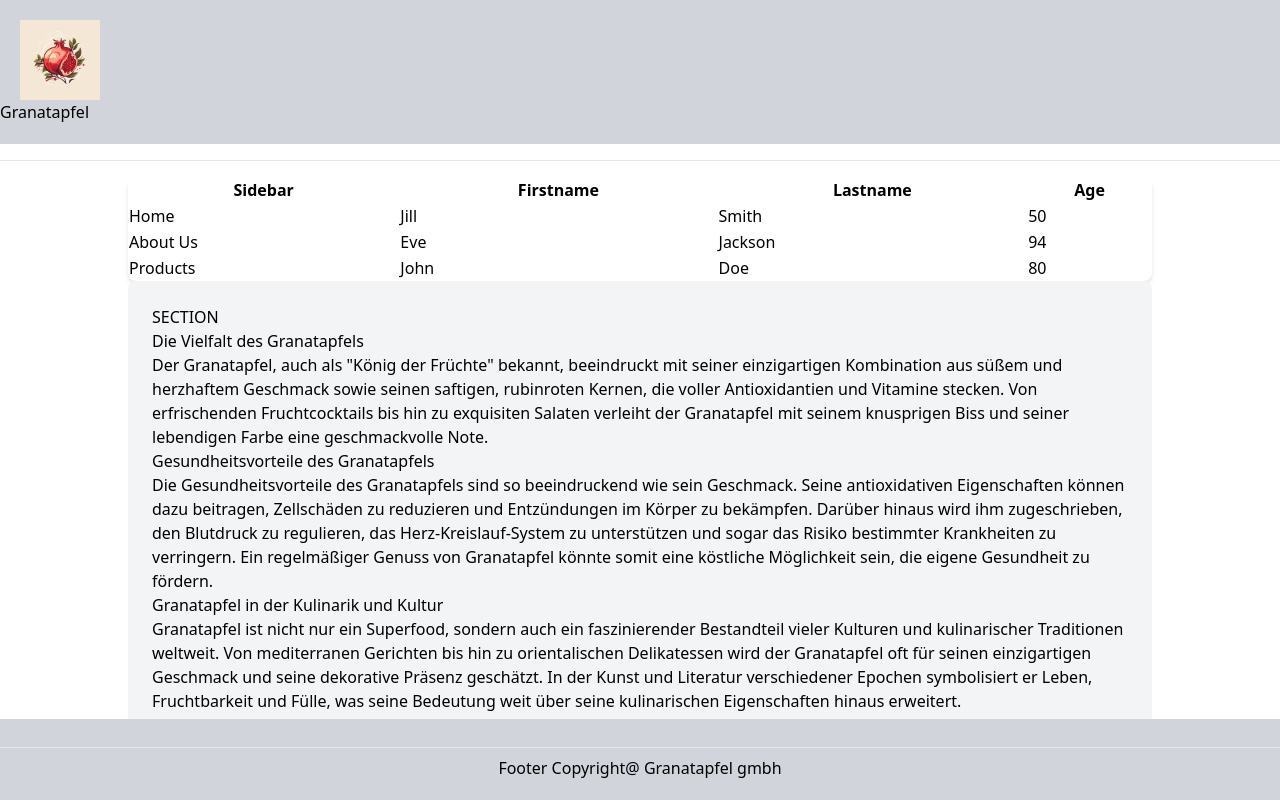
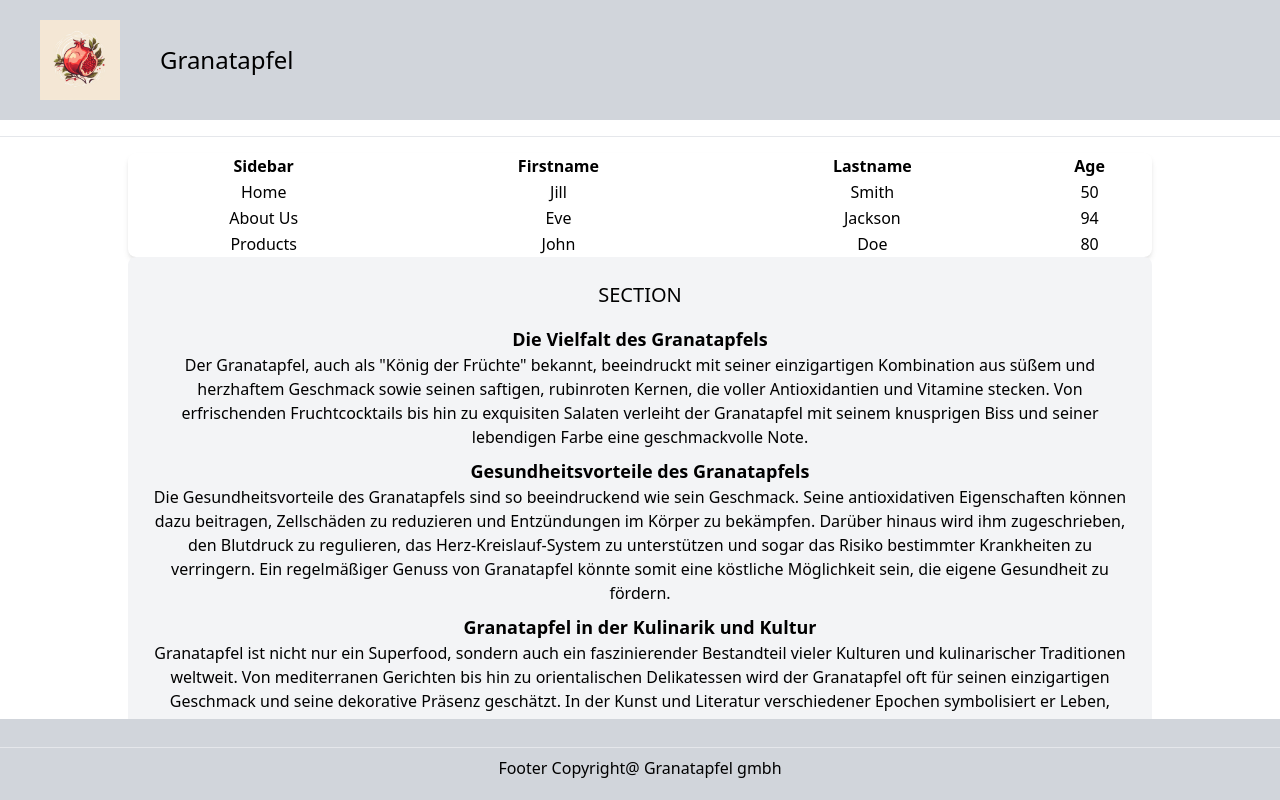
Before and after one commit to IlyaPidonenko/Aufgabe_3_HTML_CSS, a website built with webpack: page src/index.html in a window 1280 px wide. Built offline with nearby package versions, Linux system fonts and the light colour scheme.

Commit message:
tailwind update :tada:

```diff
--- a/src/index.html
+++ b/src/index.html
@@ -9,62 +9,60 @@
 </head>
 
 <body class="overflow-x-hidden">
-    <header class="bg-gray-300 py-5">
-        <img class="w-20 h-20 mx-5" src="images/pomgranate.png" alt="Logo">
-        <h1>Granatapfel</h1>
+    <header class="bg-gray-300 py-5 flex items-center">
+        <img class="w-20 h-20 ml-10" src="images/pomgranate.png" alt="Logo">
+        <h1 class="text-2xl ml-10">Granatapfel</h1>
     </header>
     <hr class="my-4">
     <table class="w-4/5 mx-auto bg-white shadow-md rounded-lg data-table">
         <thead>
             <tr>
-                <th class="sidebar">
-                    <div class="sidebar-header">Sidebar</div>
-                </th>
-                <th>Firstname</th>
-                <th>Lastname</th>
-                <th>Age</th>
+                <th class="text-center">Sidebar</th>
+                <th class="text-center">Firstname</th>
+                <th class="text-center">Lastname</th>
+                <th class="text-center">Age</th>
             </tr>
         </thead>
         <tbody>
             <tr>
-                <td><a href="#">Home</a></td>
-                <td>Jill</td>
-                <td>Smith</td>
-                <td>50</td>
+                <td class="text-center"><a href="#">Home</a></td>
+                <td class="text-center">Jill</td>
+                <td class="text-center">Smith</td>
+                <td class="text-center">50</td>
             </tr>
             <tr>
-                <td><a href="#">About Us</a></td>
-                <td>Eve</td>
-                <td>Jackson</td>
-                <td>94</td>
+                <td class="text-center"><a href="#">About Us</a></td>
+                <td class="text-center">Eve</td>
+                <td class="text-center">Jackson</td>
+                <td class="text-center">94</td>
             </tr>
             <tr>
-                <td><a href="#">Products</a></td>
-                <td>John</td>
-                <td>Doe</td>
-                <td>80</td>
+                <td class="text-center"><a href="#">Products</a></td>
+                <td class="text-center">John</td>
+                <td class="text-center">Doe</td>
+                <td class="text-center">80</td>
             </tr>
         </tbody>
     </table>
     <div class="w-4/5 mx-auto bg-gray-100 p-6 rounded-lg section">
-        <h2>SECTION</h2>
-        <section>
-            <h2>Die Vielfalt des Granatapfels</h2>
+        <h2 class="text-center text-xl mb-4">SECTION</h2>
+        <section class="text-center">
+            <h2 class="text-lg font-bold mt-2">Die Vielfalt des Granatapfels</h2>
             <p>Der Granatapfel, auch als "König der Früchte" bekannt, beeindruckt mit seiner einzigartigen Kombination
                 aus süßem und herzhaftem Geschmack sowie seinen saftigen, rubinroten Kernen, die voller Antioxidantien
                 und Vitamine stecken. Von erfrischenden Fruchtcocktails bis hin zu exquisiten Salaten verleiht der
                 Granatapfel mit seinem knusprigen Biss und seiner lebendigen Farbe eine geschmackvolle Note.</p>
         </section>
-        <section>
-            <h2>Gesundheitsvorteile des Granatapfels</h2>
+        <section class="text-center">
+            <h2 class="text-lg font-bold mt-2">Gesundheitsvorteile des Granatapfels</h2>
             <p>Die Gesundheitsvorteile des Granatapfels sind so beeindruckend wie sein Geschmack. Seine antioxidativen
                 Eigenschaften können dazu beitragen, Zellschäden zu reduzieren und Entzündungen im Körper zu bekämpfen.
                 Darüber hinaus wird ihm zugeschrieben, den Blutdruck zu regulieren, das Herz-Kreislauf-System zu
                 unterstützen und sogar das Risiko bestimmter Krankheiten zu verringern. Ein regelmäßiger Genuss von
                 Granatapfel könnte somit eine köstliche Möglichkeit sein, die eigene Gesundheit zu fördern.</p>
         </section>
-        <section>
-            <h2>Granatapfel in der Kulinarik und Kultur</h2>
+        <section class="text-center">
+            <h2 class="text-lg font-bold mt-2">Granatapfel in der Kulinarik und Kultur</h2>
             <p> Granatapfel ist nicht nur ein Superfood, sondern auch ein faszinierender Bestandteil vieler Kulturen und
                 kulinarischer Traditionen weltweit. Von mediterranen Gerichten bis hin zu orientalischen Delikatessen
                 wird der Granatapfel oft für seinen einzigartigen Geschmack und seine dekorative Präsenz geschätzt. In
```
